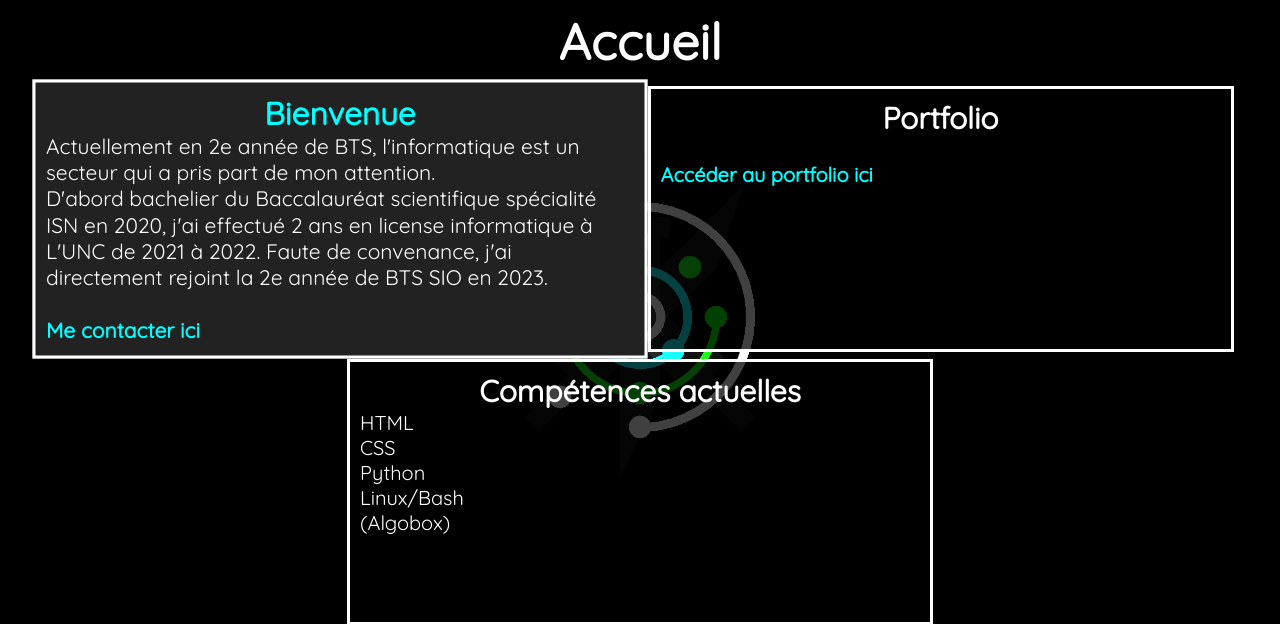
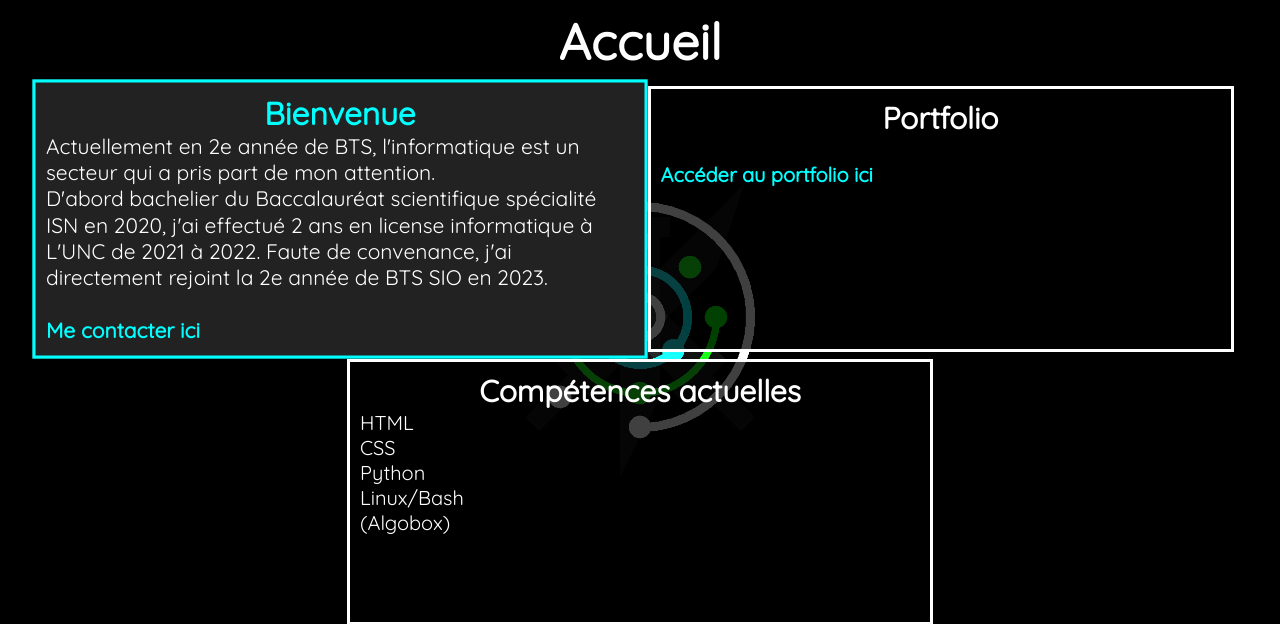
Before and after one commit to xWoozixx/BoraboraDev, a PHP site: page / in a window 1280 px wide, with the pointer over the restyled element. Shown: the part 84-708 px from the top of the page. Run offline with PHP 8.4, Linux system fonts and the light colour scheme.

Commit message:
petit changement css para important

```diff
--- a/body.css
+++ b/body.css
@@ -82,7 +82,7 @@
     z-index: 1;
     scale:105%;
     background-color: #222;
-    border-color: #fff;
+    border-color: #0ff;
 }
 .paragraphe_important:hover a:hover{
     color: #0f0;
```
